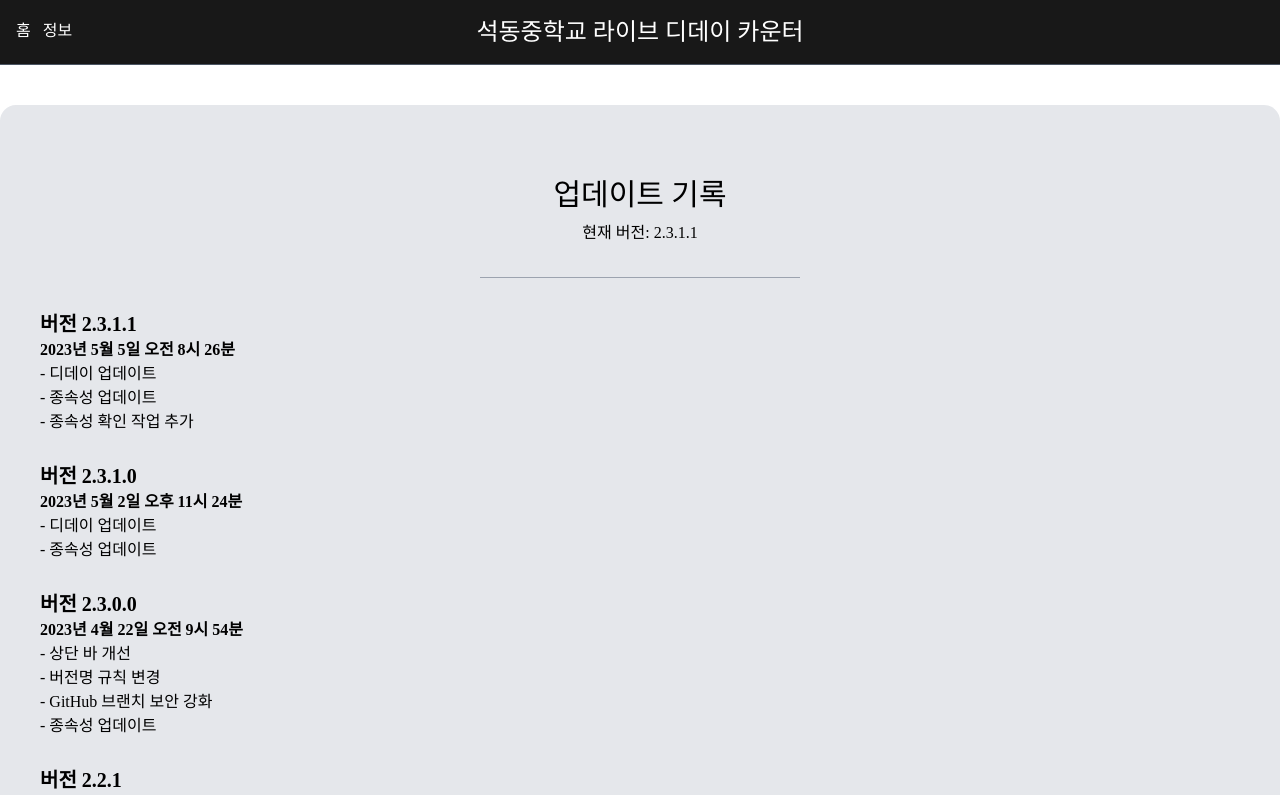
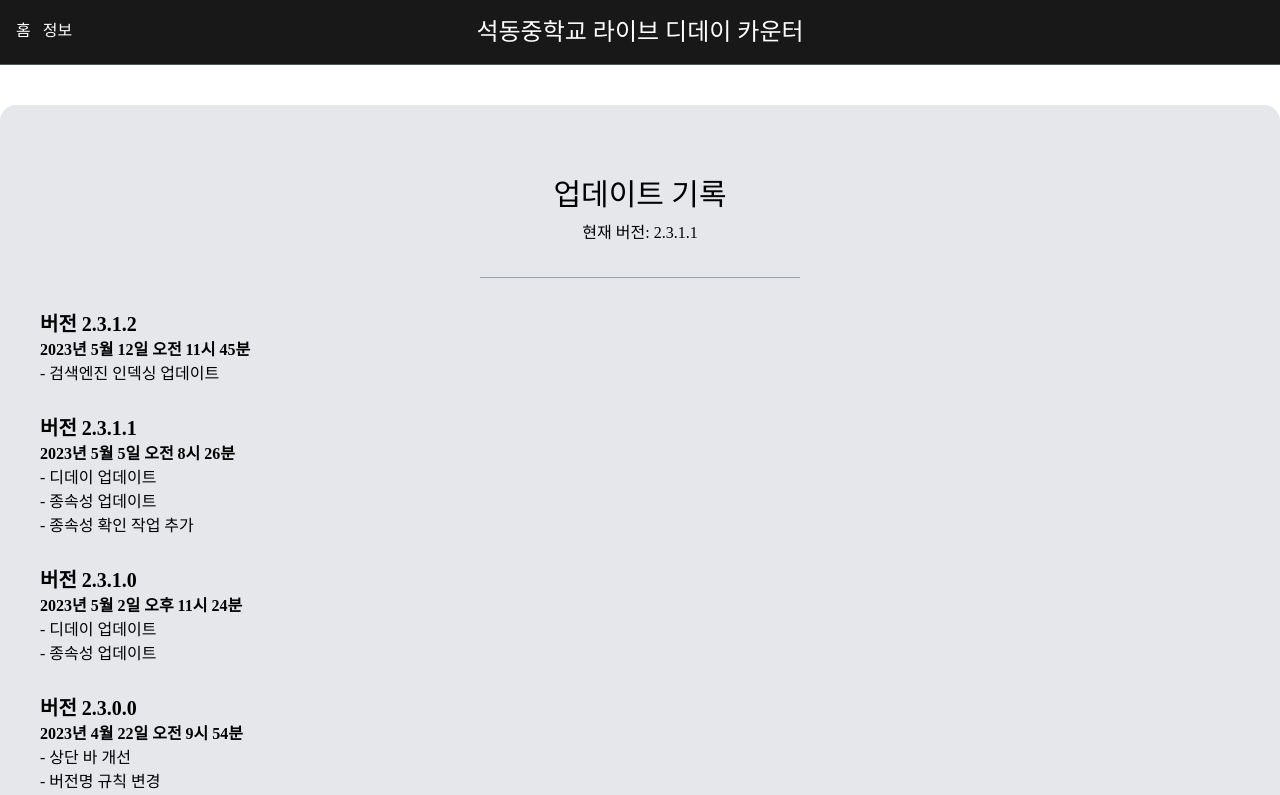
Before and after one commit to AlphaKR93-Archives/SchoolDday, a Next.js app: page /about in a window 1280 px wide. Shown: the top 795 px of the page. Built offline with nearby package versions, Linux system fonts and the light colour scheme; a web font is replaced by a local one.

Commit message:
search engine indexing

```diff
--- a/package.json
+++ b/package.json
@@ -3,7 +3,7 @@
     "version": "2.3.1.1",
     "private": true,
     "scripts": {
-        "dev": "next dev -p 80",
+        "dev": "next dev",
         "build": "next build",
         "start": "next start",
         "lint": "next lint",
--- a/src/app/layout.tsx
+++ b/src/app/layout.tsx
@@ -12,7 +12,8 @@ export const metadata: Metadata = {
     creator: "AlphaKR93",
     publisher: "AlphaKR93",
     authors: [{ name: "AlphaKR93", url: "https://alpha93.kr/" }],
-    applicationName: "석동중학교 라이브 디데이 카운터"
+    applicationName: "석동중학교 라이브 디데이 카운터",
+    verification: { other: { "naver-site-verification": "c070ebcbedf1956dadcd0fa3f6c4207d16d21856" } }
 };
 
 export default function RootLayout({ children }: { children: React.ReactNode }) {
--- a/src/resources/changelog.tsx
+++ b/src/resources/changelog.tsx
@@ -129,6 +129,11 @@ const versionInformation = {
             version: "2.3.1.1",
             date: "2023년 5월 5일 오전 8시 26분",
             content: ["디데이 업데이트", "종속성 업데이트", "종속성 확인 작업 추가"]
+        },
+        {
+            version: "2.3.1.2",
+            date: "2023년 5월 12일 오전 11시 45분",
+            content: ["검색엔진 인덱싱 업데이트"]
         }
     ].reverse(),
     version: pack.version
```
Also changed, not shown: src/app/robots.txt (added).
